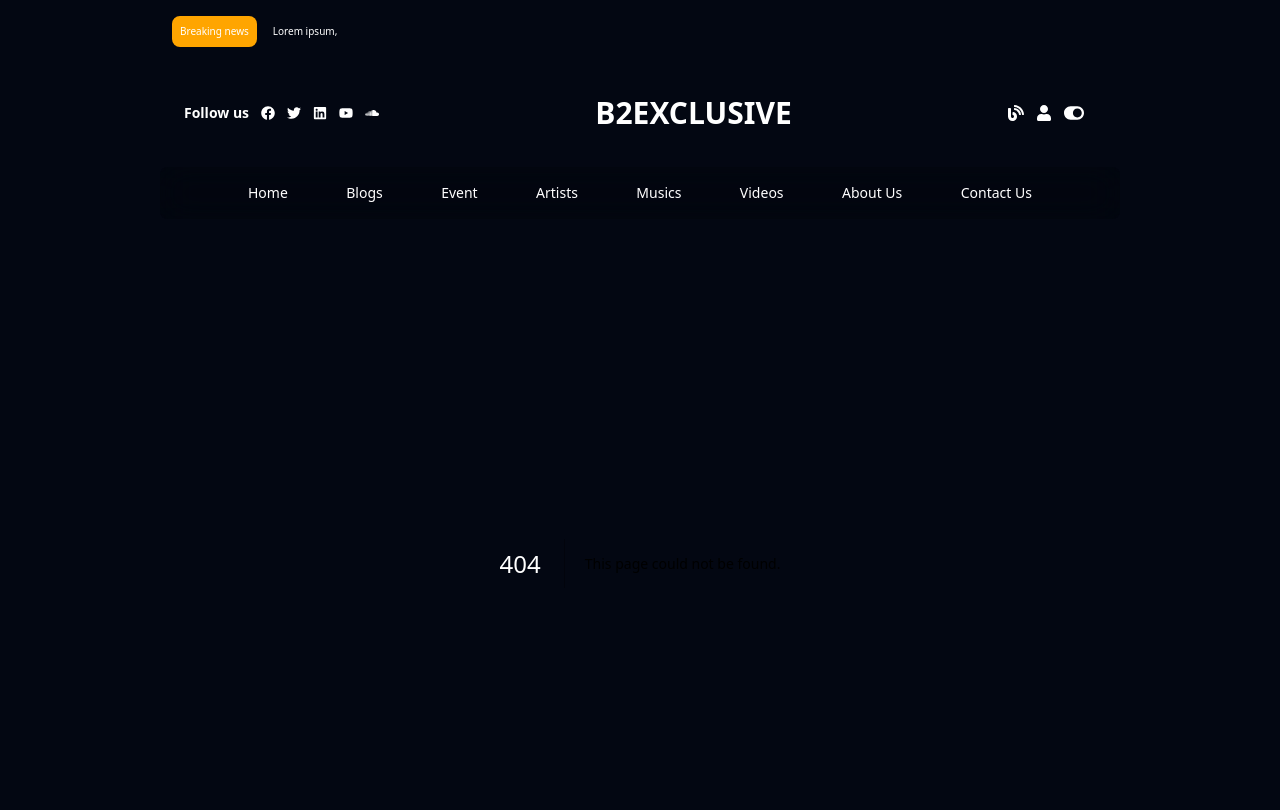
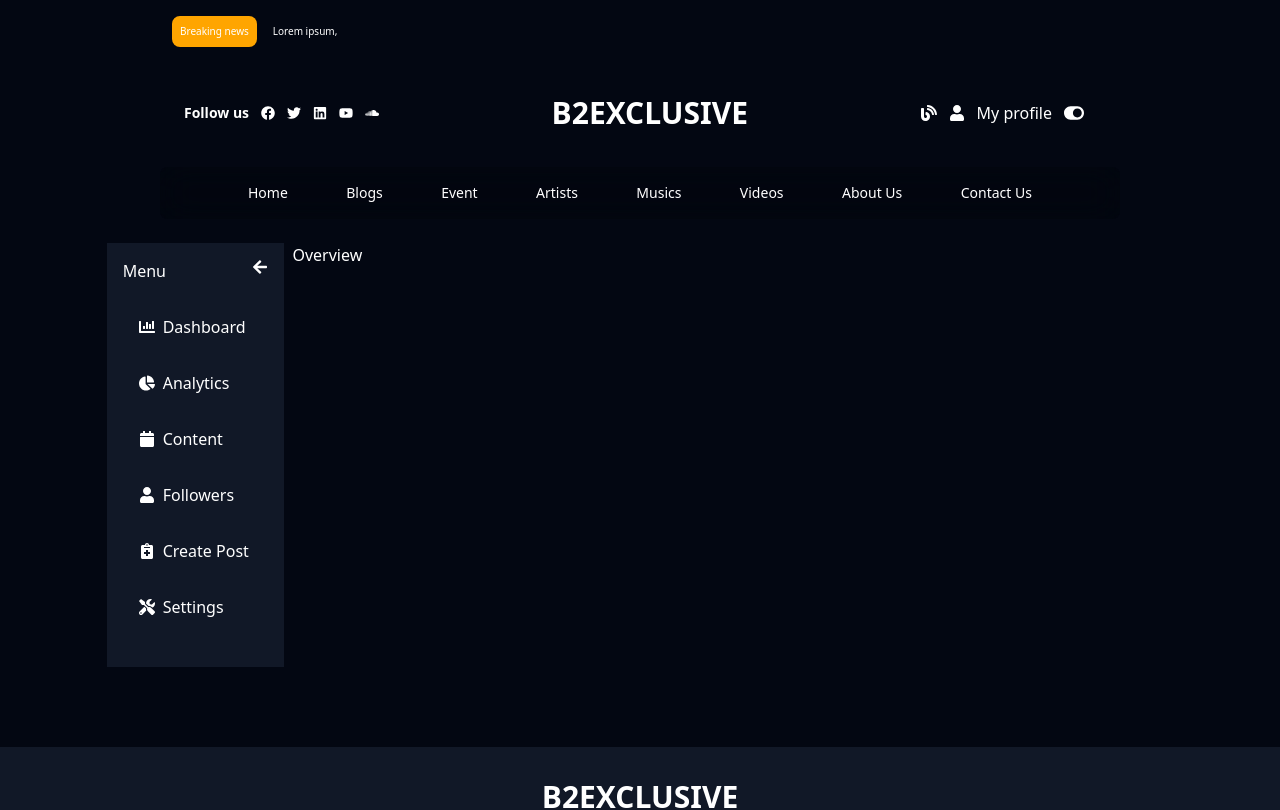
Before and after one commit to B2XCLUSIVE/UI, a Next.js app: page /overview in a window 1280 px wide. Before the commit this address had no page. Shown: the top 810 px of the page. Built offline with nearby package versions, Linux system fonts and the light colour scheme.

Commit message:
working on dashboard

```diff
--- a/app/(admin)/layout.jsx
+++ b/app/(admin)/layout.jsx
@@ -1,8 +1,12 @@
+import SideBar from "@/components/SideBar";
+
 function Layout({ children }) {
   return (
     <>
-      <h1>Sidebar</h1>
-      {children}
+      <div className="flex gap-2 my-20 w-full md:w-5/6 mx-auto">
+        <SideBar />
+        {children}
+      </div>
     </>
   );
 }
--- /dev/null
+++ b/app/(admin)/overview/page.jsx
@@ -0,0 +1,9 @@
+function Overview() {
+  return (
+    <>
+      <h1>Overview</h1>
+    </>
+  );
+}
+
+export default Overview;
--- a/components/Header.jsx
+++ b/components/Header.jsx
@@ -117,6 +117,7 @@ function Header() {
                 <Link href={"#"}>
                   <FaUser onClick={authDisplay} />
                 </Link>
+                <Link href={"/overview"}>My profile</Link>
 
                 <div onClick={toggle}>
                   {theme === "light" ? (
--- /dev/null
+++ b/components/SideBar.jsx
@@ -0,0 +1,81 @@
+"use client";
+
+const { ThemeContext } = require("@/context/ThemeContext");
+const { useContext } = require("react");
+const {
+  FaArrowLeft,
+  FaChartBar,
+  FaRegChartBar,
+  FaCalendar,
+  FaUser,
+  FaChartPie,
+  FaNotesMedical,
+  FaTools,
+} = require("react-icons/fa");
+import Link from "next/link";
+function SideBar() {
+  const { theme } = useContext(ThemeContext);
+  return (
+    <>
+      <div className={`${theme}-bgg p-4 w-2/12  `}>
+        <div className="flex justify-between">
+          <h1>Menu</h1>
+
+          <FaArrowLeft className={`${theme}-text`} />
+        </div>
+
+        <div className="py-4">
+          <Link
+            href={"#"}
+            className={`${theme}-text flex p-4 hover:bg-primarycolor items-center gap-2`}
+          >
+            <FaChartBar />
+            Dashboard
+          </Link>
+
+          <Link
+            href={"#"}
+            className={`${theme}-text flex p-4 hover:bg-primarycolor items-center gap-2`}
+          >
+            <FaChartPie />
+            Analytics
+          </Link>
+
+          <Link
+            href={"#"}
+            className={`${theme}-text flex p-4 hover:bg-primarycolor items-center gap-2`}
+          >
+            <FaCalendar />
+            Content
+          </Link>
+
+          <Link
+            href={"#"}
+            className={`${theme}-text flex p-4 hover:bg-primarycolor items-center gap-2`}
+          >
+            <FaUser />
+            Followers
+          </Link>
+
+          <Link
+            href={"#"}
+            className={`${theme}-text flex p-4 hover:bg-primarycolor items-center gap-2`}
+          >
+            <FaNotesMedical />
+            Create Post
+          </Link>
+
+          <Link
+            href={"#"}
+            className={`${theme}-text flex p-4 hover:bg-primarycolor items-center gap-2`}
+          >
+            <FaTools />
+            Settings
+          </Link>
+        </div>
+      </div>
+    </>
+  );
+}
+
+export default SideBar;
```
